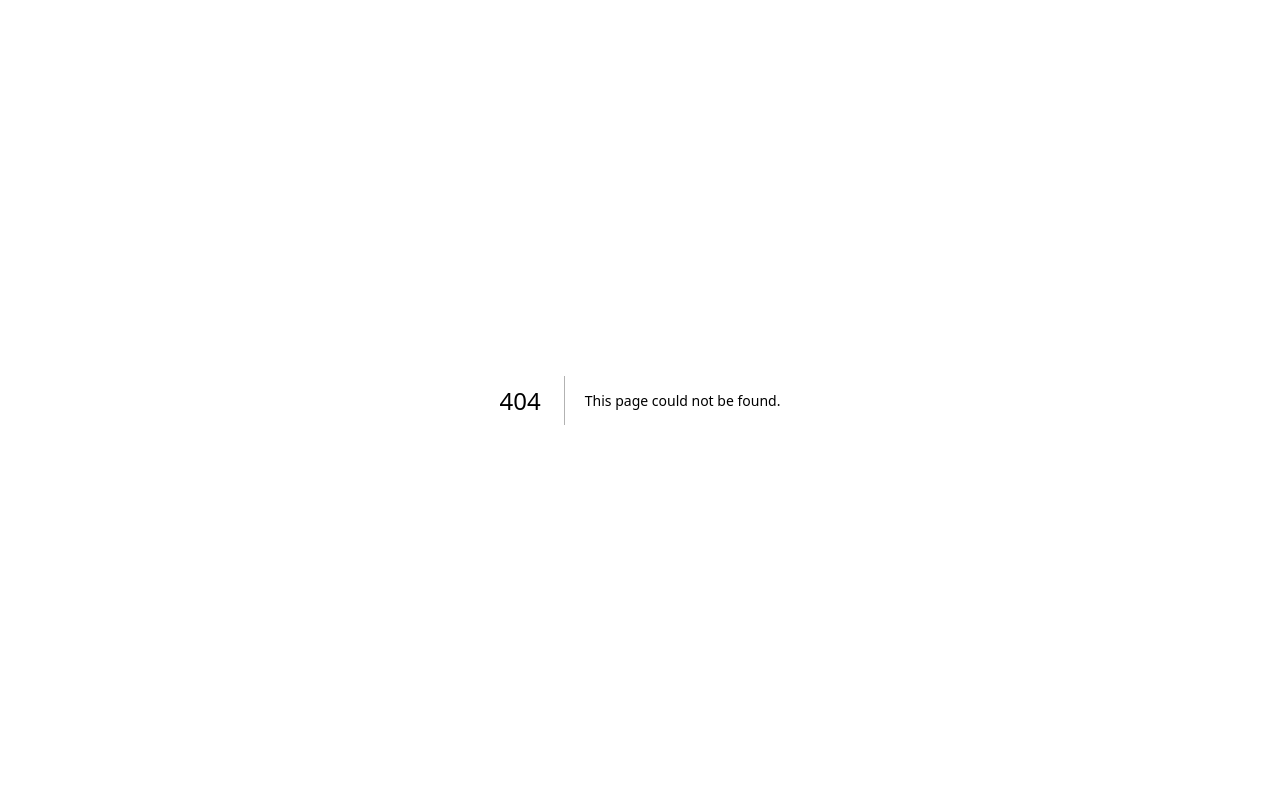
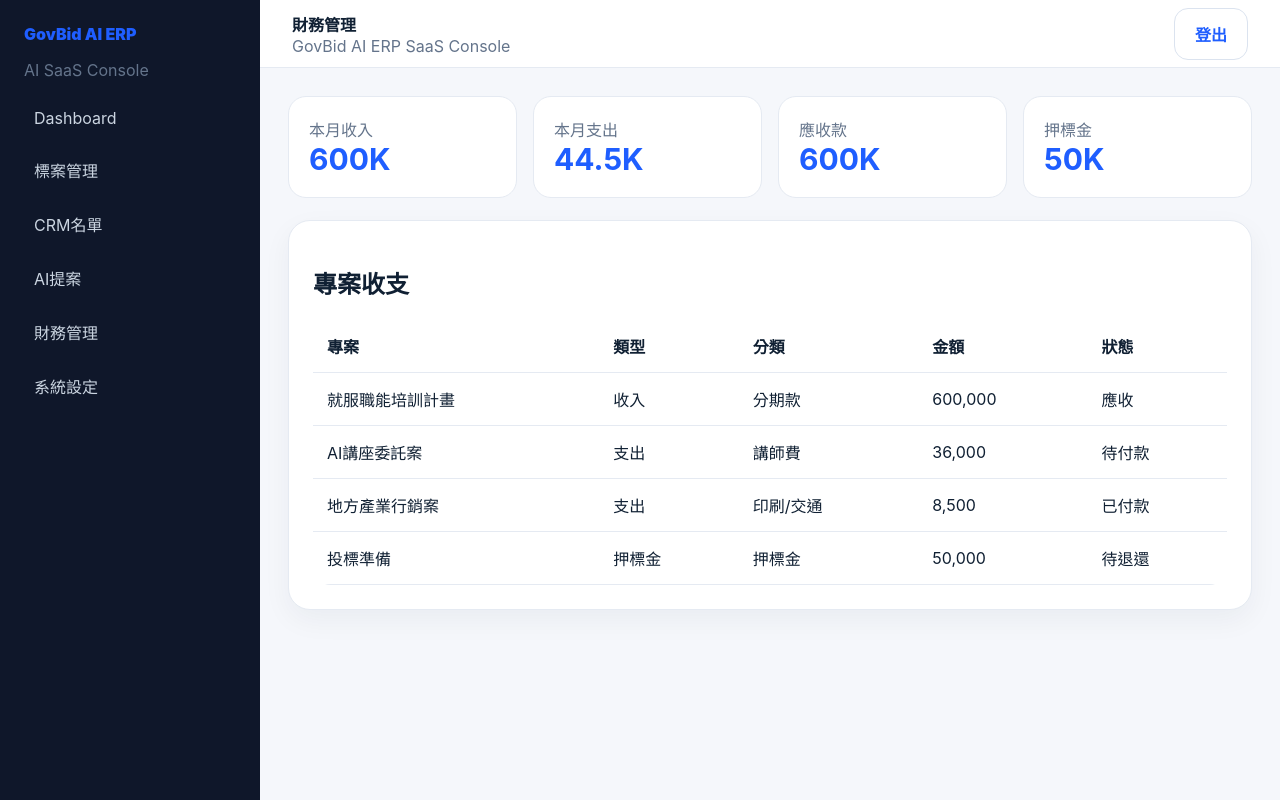
Before and after one commit to ccazhu-coder/job-exam-game, a Next.js app in the folder govbid-ai-erp/saas-mvp/: page /finance in a window 1280 px wide. Before the commit this address had no page. Built offline with nearby package versions, Linux system fonts and the light colour scheme.

Commit message:
Create finance page

```diff
--- /dev/null
+++ b/govbid-ai-erp/saas-mvp/app/finance/page.js
@@ -0,0 +1,35 @@
+import Sidebar from '../../components/Sidebar';
+import Topbar from '../../components/Topbar';
+
+const rows = [
+  { project: '就服職能培訓計畫', type: '收入', category: '分期款', amount: '600,000', status: '應收' },
+  { project: 'AI講座委託案', type: '支出', category: '講師費', amount: '36,000', status: '待付款' },
+  { project: '地方產業行銷案', type: '支出', category: '印刷/交通', amount: '8,500', status: '已付款' },
+  { project: '投標準備', type: '押標金', category: '押標金', amount: '50,000', status: '待退還' },
+];
+
+export default function FinancePage() {
+  return (
+    <div className="dashboard">
+      <Sidebar />
+      <main>
+        <Topbar title="財務管理" />
+        <div className="main">
+          <div className="stats">
+            <div className="stat"><span className="muted">本月收入</span><br /><b>600K</b></div>
+            <div className="stat"><span className="muted">本月支出</span><br /><b>44.5K</b></div>
+            <div className="stat"><span className="muted">應收款</span><br /><b>600K</b></div>
+            <div className="stat"><span className="muted">押標金</span><br /><b>50K</b></div>
+          </div>
+          <section className="card" style={{ marginTop: '22px' }}>
+            <h2>專案收支</h2>
+            <table className="table">
+              <thead><tr><th>專案</th><th>類型</th><th>分類</th><th>金額</th><th>狀態</th></tr></thead>
+              <tbody>{rows.map((row, i) => <tr key={i}><td>{row.project}</td><td>{row.type}</td><td>{row.category}</td><td>{row.amount}</td><td>{row.status}</td></tr>)}</tbody>
+            </table>
+          </section>
+        </div>
+      </main>
+    </div>
+  );
+}
```
